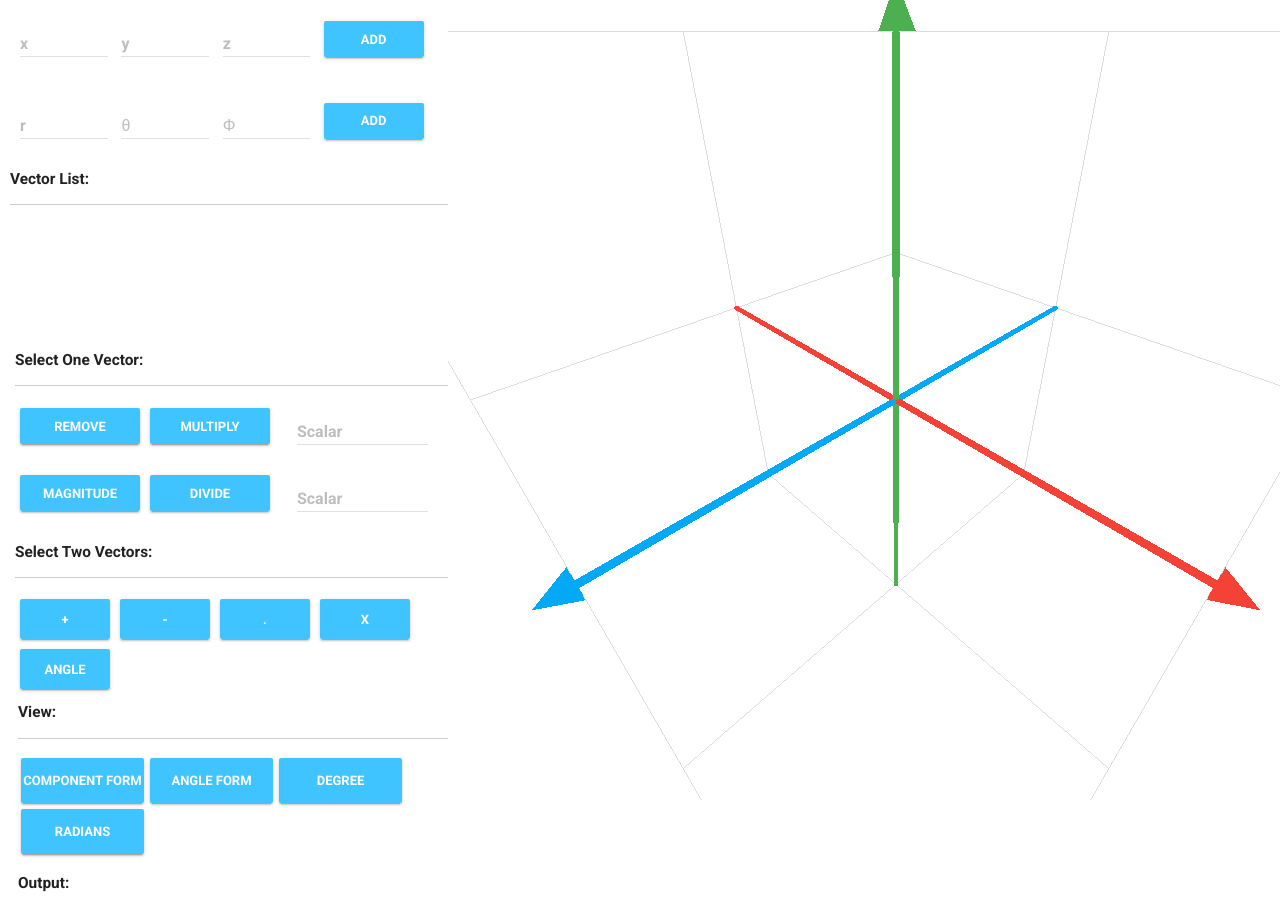
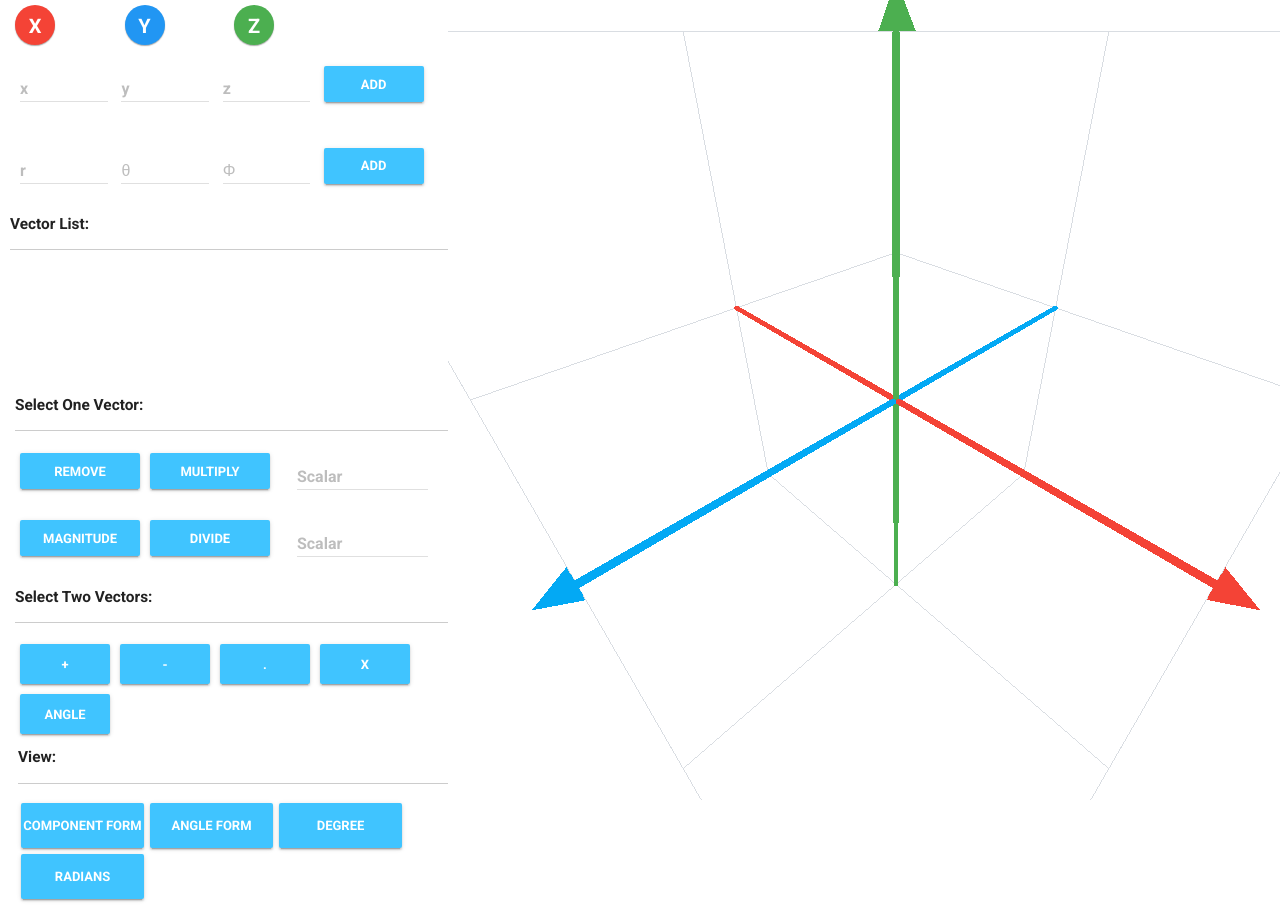
Before and after one commit to ColumbusDong/ColumbusDong.github.io, a website: page web/index.html in a window 1280 px wide. Shown: the top 908 px of the page. Drawn offline with Linux system fonts and the light colour scheme; animation ran at ten frames a second.

Commit message:
Added legend again

```diff
--- a/web/css/index.css
+++ b/web/css/index.css
@@ -114,3 +114,23 @@ body {
     font-size: 1.2em;
 
 }
+
+.mred{
+    background-color: #f44336 !important;
+}
+
+.mblue{
+    background-color: #2196F3 !important;
+}
+
+.mgreen{
+    background-color: #4CAF50 !important;
+}
+
+.posL{
+    margin-right: 15%;
+}
+
+.f20{
+    font-size: 20px;
+}
--- a/web/index.html
+++ b/web/index.html
@@ -13,6 +13,17 @@
    <div id="guiId">
        <!-- Entering components -->
        <div class="margin">
+           <button class="mdl-button mdl-js-button mdl-button--fab mdl-button--mini-fab mdl-button--colored mred posL">
+                             <span class="white f20">X</span>
+                          </button>
+                      <button class="mdl-button mdl-js-button mdl-button--fab mdl-button--mini-fab mdl-button--colored mblue posL">
+                          <span class="white f20">Y</span>
+                      </button>
+                      <button class="mdl-button mdl-js-button mdl-button--fab mdl-button--mini-fab mdl-button--colored mgreen posL">
+                          <span class="white f20">Z</span>
+                      </button>
+                  </div>
+              <div class="margin">
        <!-- The textfield x -->
        <div class="mdl-textfield mdl-js-textfield mdl-textfield--floating-label tF " >
            <input class="mdl-textfield__input" type="text" pattern="-?[0-9]*(\.[0-9]+)?" id="xC">
```
